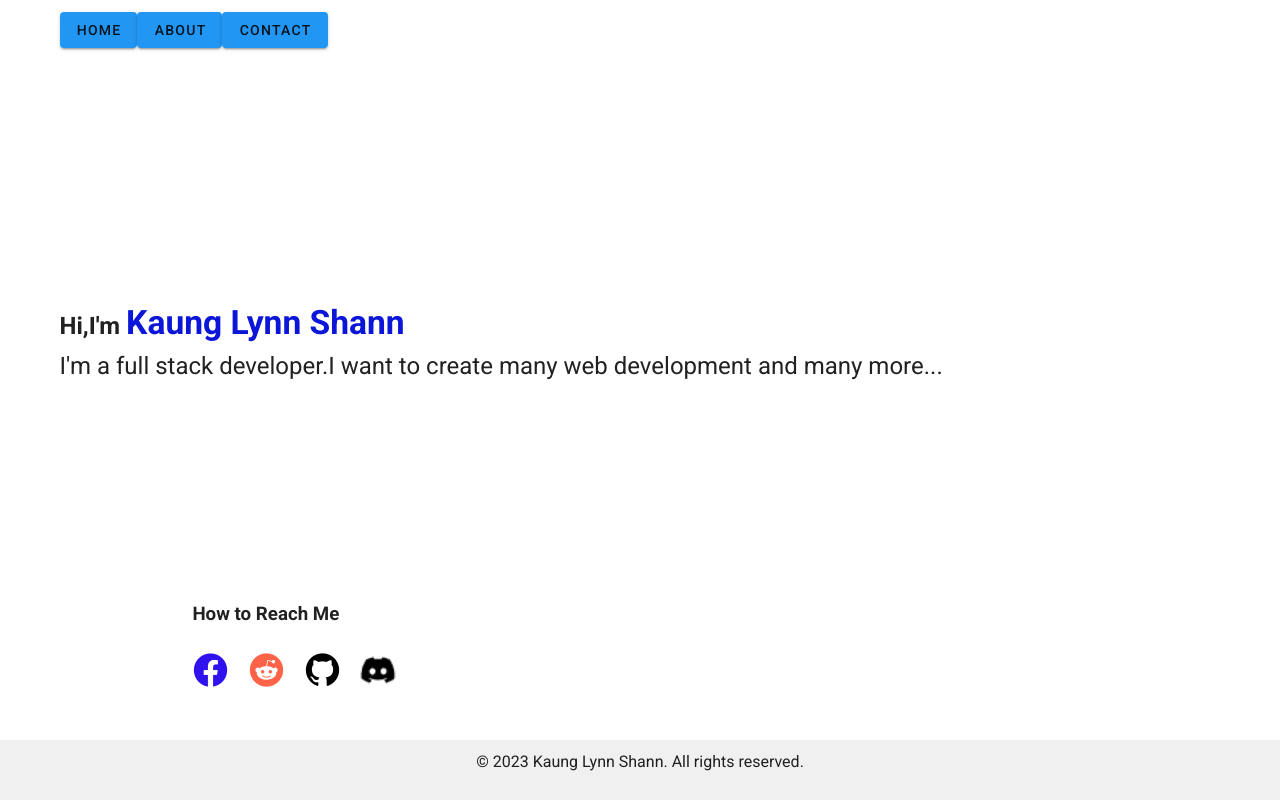
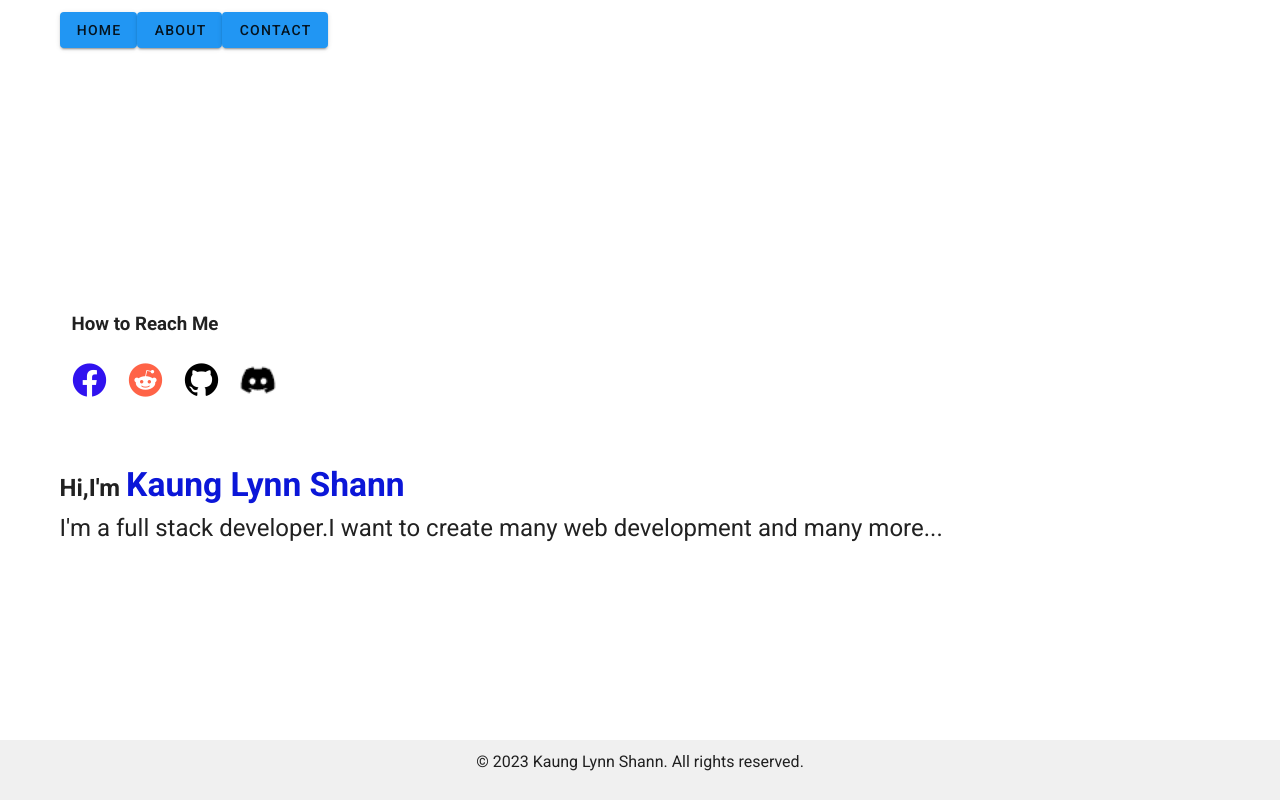
Before and after one commit to KaungLynnShann/myportfolio, a Vue app: page / in a window 1280 px wide. Built offline with nearby package versions, Linux system fonts and the light colour scheme.

Commit message:
Update App.vue

```diff
--- a/src/App.vue
+++ b/src/App.vue
@@ -72,10 +72,13 @@ export default {
 </script>
 <style  scoped>
  .social-icons {
-  position: fixed;
-  bottom:100px;
-  left: 23%;
-  transform: translateX(-50%);
+    display: flex;
+    justify-content: space-between;
+    margin-bottom: 50px;
+/*   position: fixed; */
+/*   bottom:100px; */
+/*   left: 23%; */
+/*   transform: translateX(-50%); */
  }
  .copyright {
   text-align: center;
```
